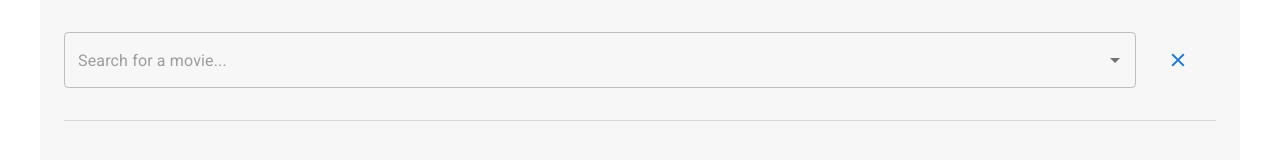
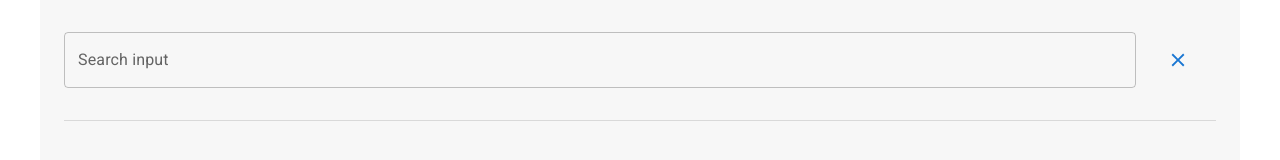
Before and after one commit to goyounes/cinephoria, a React (Create React App) app in the folder client/: page / in a window 1280 px wide. Both pictures are taken after a click on the button "FIND MOVIE". Shown: the top 160 px of the page. Built offline with nearby package versions, Linux system fonts and the light colour scheme; no server answers.

Commit message:
Modal can search in movies list by title

```diff
--- a/client/src/pages/Movies/components/SearchMovieModal.jsx
+++ b/client/src/pages/Movies/components/SearchMovieModal.jsx
@@ -18,12 +18,13 @@ const SearchMovieModal = ({modalOpen, setModalOpen}) => {
     // const [modalOpen, setModalOpen] = useState(false);
     // eslint-disable-next-line
     const [movies, setMovies] = useState([]);
-    const [selectedGenres, setSelectedGenres] = useState([]);
-
+    const [selectedMovie, setSelectedMovie] = useState([]);
+    const [inputValue, setInputValue] = useState('');
     useEffect(() => {
         const fetchMovies = async () => {
             try {
                 const moviesRes = await axios.get("/api/movies")
+                console.log(moviesRes.data)
                 setMovies(moviesRes.data);
             } catch (error) {
                 console.error("Error fetching data:", error);
@@ -31,25 +32,55 @@ const SearchMovieModal = ({modalOpen, setModalOpen}) => {
         };
 
         fetchMovies();
-    }, []);
-
+    }, [modalOpen]);
+    const MoviesSearched = movies.filter((movie) =>
+        movie.title.toLowerCase().includes(inputValue.toLowerCase())
+    );
   return (
     <Modal open={modalOpen} onClose={() => {setModalOpen(false)}} >
         <Box sx={{ ...fullScreenStyle, position: 'relative', display:"flex"}}>
             <Container sx={{flexGrow: 1, py:4, bgcolor: '#F7F7F7'}}>
                 <Stack spacing={2} direction="row" sx={{mb:4}}>
-                    <Autocomplete
-                        sx={{flexGrow:1}}
-                        multiple
-                        filterSelectedOptions
-                        openOnFocus
-                        options={["movie1", "movie2"]}
-                        value={selectedGenres}
-                        onChange={(event, newValue) => setSelectedGenres(newValue)}
-                        renderInput={(params) => (
-                        <TextField {...params} placeholder="Search for a movie..." />
-                        )}
-                    />
+   <Autocomplete
+      sx={{ flexGrow: 1 }}
+      freeSolo
+      openOnFocus
+      options={movies}
+      getOptionLabel={(option) => {
+        // option can be a string (freeSolo input) or movie object
+        if (typeof option === 'string') return option;
+        if (option && option.title) return option.title;
+        return '';
+      }}
+      value={selectedMovie}
+      onChange={(event, newValue) => {
+        if (typeof newValue === 'string') {
+          setSelectedMovie(null);
+        } else {
+          setSelectedMovie(newValue);
+        }
+      }}
+      inputValue={inputValue}
+      onInputChange={(event, newInputValue, reason) => {
+        setInputValue(newInputValue);
+        // If user is typing (not selecting), clear selectedMovie
+        if (reason === 'input') {
+          setSelectedMovie(null);
+        }
+      }}
+        renderInput={(params) => (
+          <TextField
+            {...params}
+            label="Search input"
+            slotProps={{
+              input: {
+                ...params.InputProps,
+                type: 'search',
+              },
+            }}
+          />
+        )}
+    />
 
                     <Button startIcon={<CloseIcon />} onClick={() => {setModalOpen(false)}} size="large" aria-label="close" ></Button>
                 </Stack>
```
